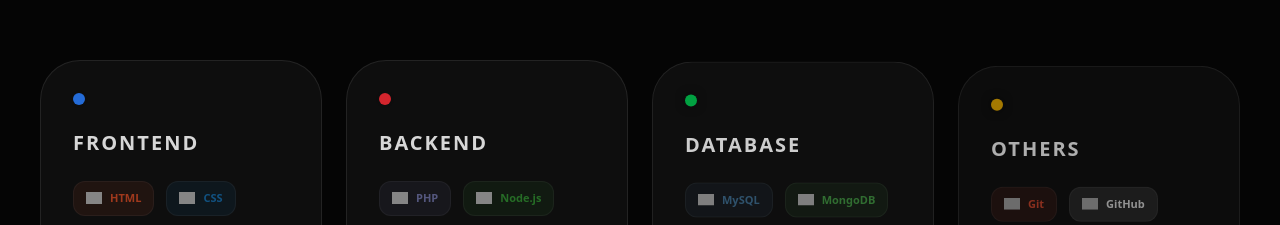
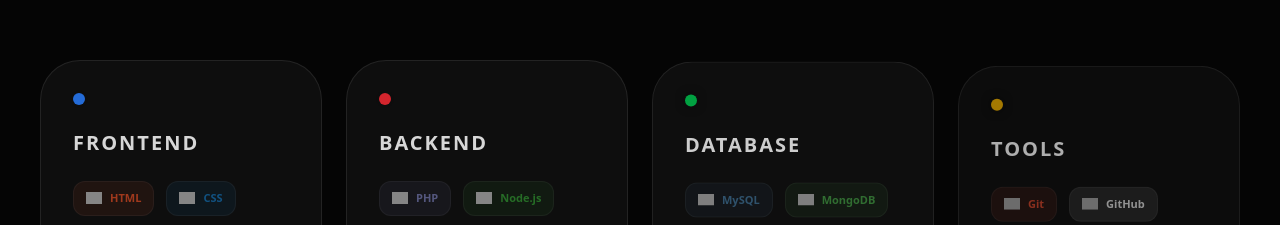
Before and after one commit to aymensiraj/myportfolio, a React (Vite) app: page / in a window 1280 px wide. Shown: the part 1820-2045 px from the top of the page. Built offline with nearby package versions, Linux system fonts and the light colour scheme; grey boxes are pictures that could not be loaded.

Commit message:
change name of skills

```diff
--- a/src/components/skills.jsx
+++ b/src/components/skills.jsx
@@ -34,7 +34,7 @@
     dot: "bg-green-500"
   },
   {
-    name: "Others",
+    name: "tools",
     tools: [
       { name: "Git", bg_color: "bg-[#F05032]/10", color: "text-[#F05032]", slug: "git" },
       { name: "GitHub", bg_color: "bg-[#ffffff]/10", color: "text-white", slug: "github" },
```
